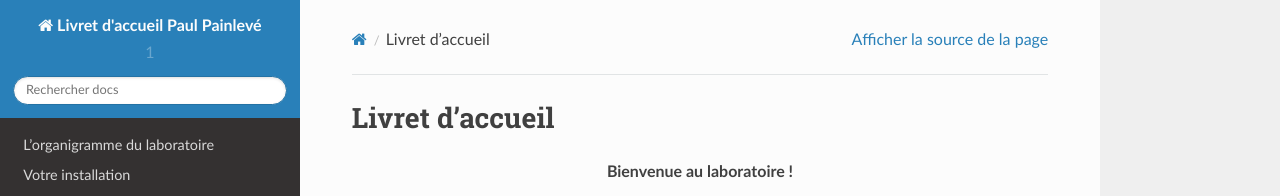
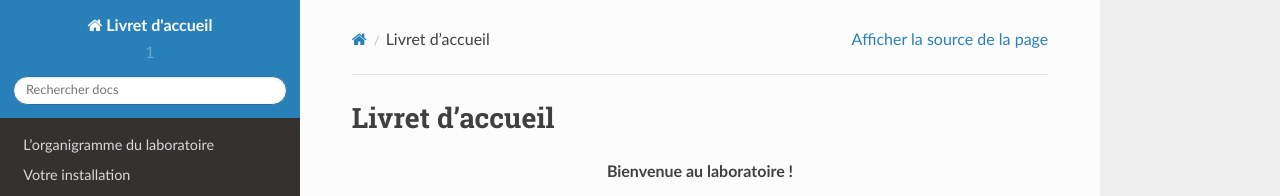
Before and after one commit to labopp/livretaccueil-sphinx, a Sphinx documentation site: the page built from source/index.rst, in a window 1280 px wide. Shown: the top 196 px of the page. Built offline with Sphinx 7.4.7 and the Read the Docs theme 2.0.0, drawn with Linux system fonts in a browser that asks for light colours.

Commit message:
Changement du titre de la doc + deplacement pdfs

```diff
--- a/source/conf.py
+++ b/source/conf.py
@@ -50,7 +50,7 @@ source_suffix = '.rst'
 master_doc = 'index'
 
 # General information about the project.
-project = u'Livret d\'accueil Paul Painlevé'
+project = u'Livret d\'accueil'
 copyright = u'2016, Laboratoire Paul Painlevé'
 author = u'Laboratoire Paul Painlevé'
 
@@ -277,7 +277,7 @@ latex_additional_files = ['logonompp.pdf', 'labofooter.pdf']
 # (source start file, target name, title,
 #  author, documentclass [howto, manual, or own class]).
 latex_documents = [
-    (master_doc, 'LivretdaccueilPaulPainleve.tex', u'Livret d\'accueil Paul Painlevé',
+    (master_doc, 'LivretdaccueilPaulPainleve.tex', u'Livret d\'accueil',
      u'Laboratoire Paul Painlevé', 'manual'),
 ]
 
@@ -313,7 +313,7 @@ latex_documents = [
 # One entry per manual page. List of tuples
 # (source start file, name, description, authors, manual section).
 man_pages = [
-    (master_doc, 'livretdaccueilpaulpainleve', u'Livret d\'accueil Paul Painlevé',
+    (master_doc, 'livretdaccueilpaulpainleve', u'Livret d\'accueil',
      [author], 1)
 ]
 
@@ -328,8 +328,9 @@ man_pages = [
 # (source start file, target name, title, author,
 #  dir menu entry, description, category)
 texinfo_documents = [
-    (master_doc, 'LivretdaccueilPaulPainleve', u'Livret d\'accueil Paul Painlevé',
-     author, 'LivretdaccueilPaulPainleve', 'One line description of project.',
+    (master_doc, 'LivretdaccueilPaulPainleve', u'Livret d\'accueil',
+     author, 'LivretdaccueilPaulPainleve',
+     'Le livret d\'accueil du laboratoire Paul Painlevé',
      'Miscellaneous'),
 ]
 
```
Also changed, not shown: 4 other files.
